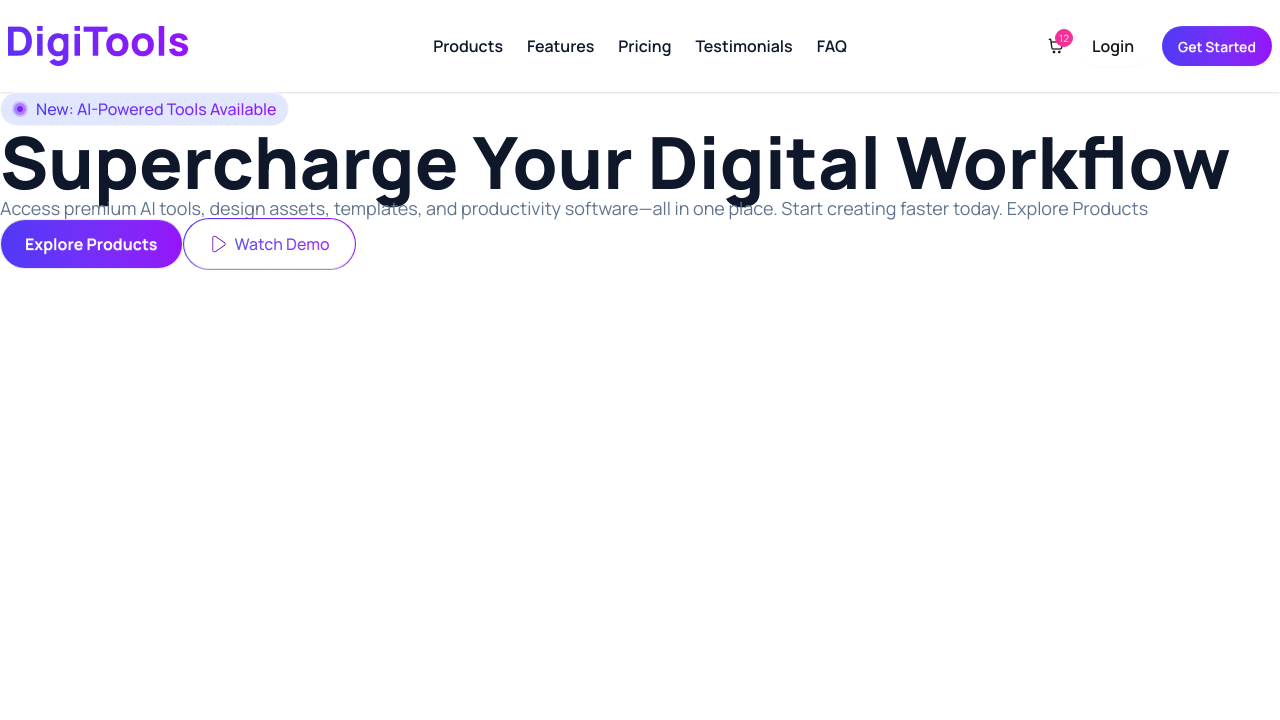
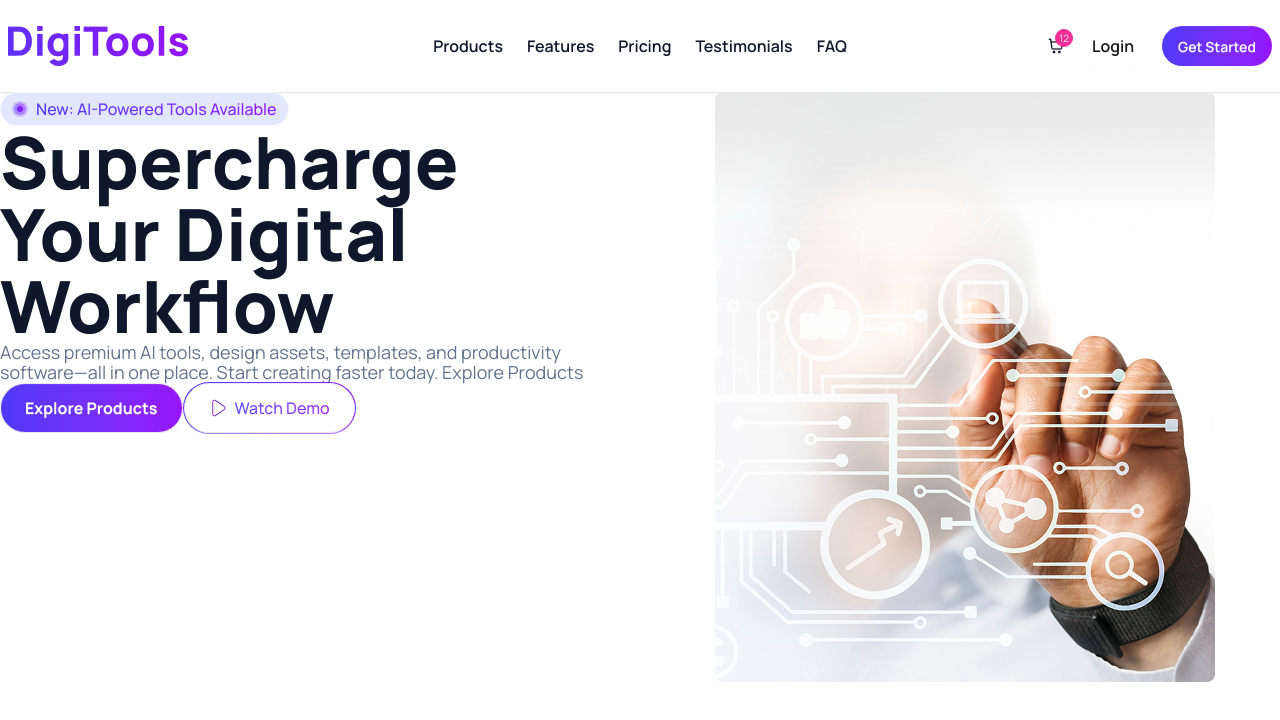
Before and after one commit to IamPial/digitools-pricing-app, a React (Vite) app: page / in a window 1280 px wide. Shown: the top 720 px of the page. Built offline with nearby package versions, Linux system fonts and the light colour scheme.

Commit message:
added banner images to the right section

```diff
--- a/src/components/Homepage/Banner.jsx
+++ b/src/components/Homepage/Banner.jsx
@@ -1,11 +1,12 @@
 import React from "react";
 import { CiPlay1 } from "react-icons/ci";
 import statusImg from "../../assets/status.png";
+import bannerImg from "../../assets/banner.png";
 
 const Banner = () => {
   return (
-    <div>
-      <div className="container mx-auto">
+    <div className="container mx-auto">
+      <div className="grid grid-cols-2 gap-5 ">
         <div>
           <div className="badge bg-[#E1E7FF] flex items-center rounded-full py-4">
             <img src={statusImg} alt="" />
@@ -36,7 +37,9 @@ const Banner = () => {
             </div>
           </div>
         </div>
-        <div></div>
+        <div className="flex justify-center items-center">
+          <img src={bannerImg} alt="Banner Image" />
+        </div>
       </div>
     </div>
   );
```
